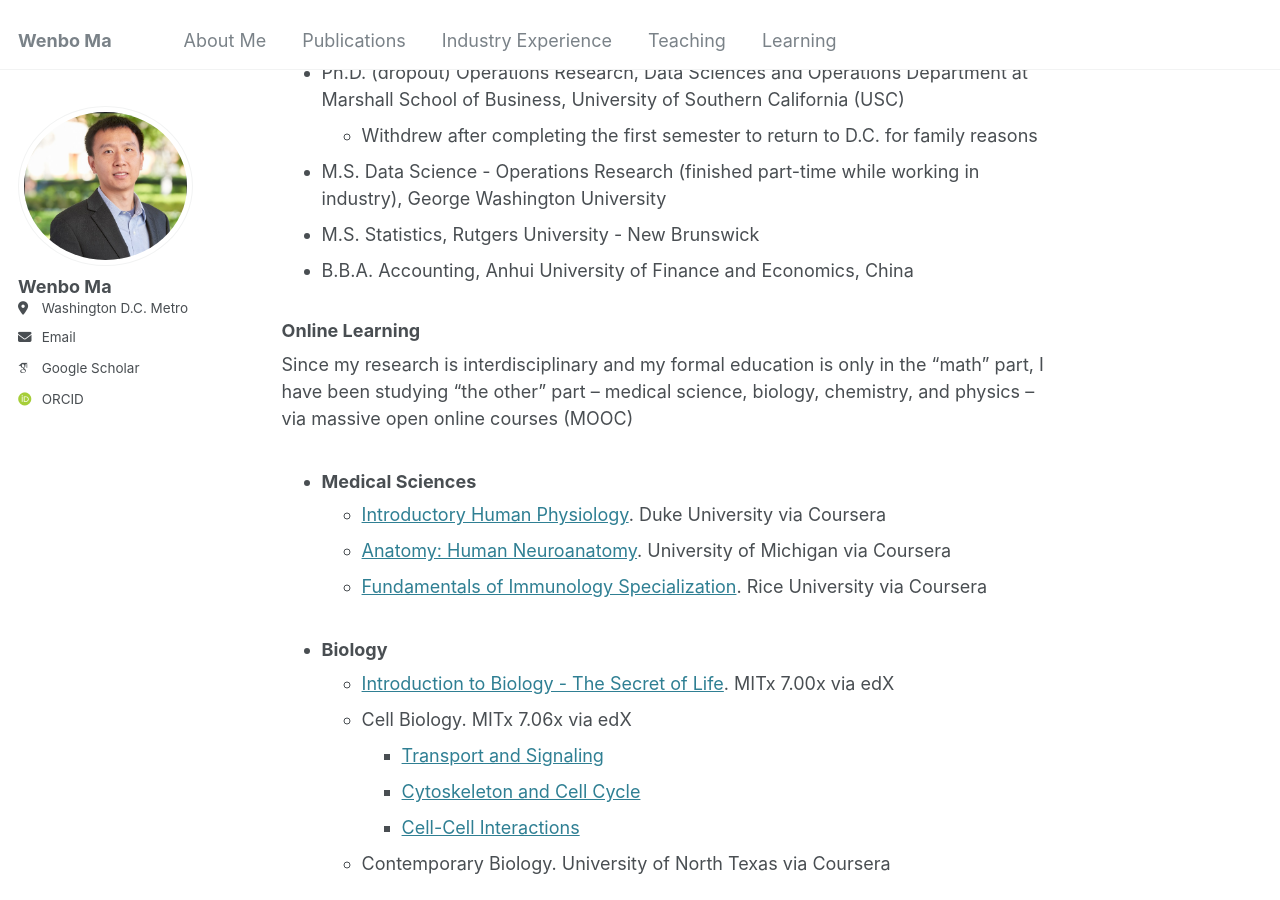
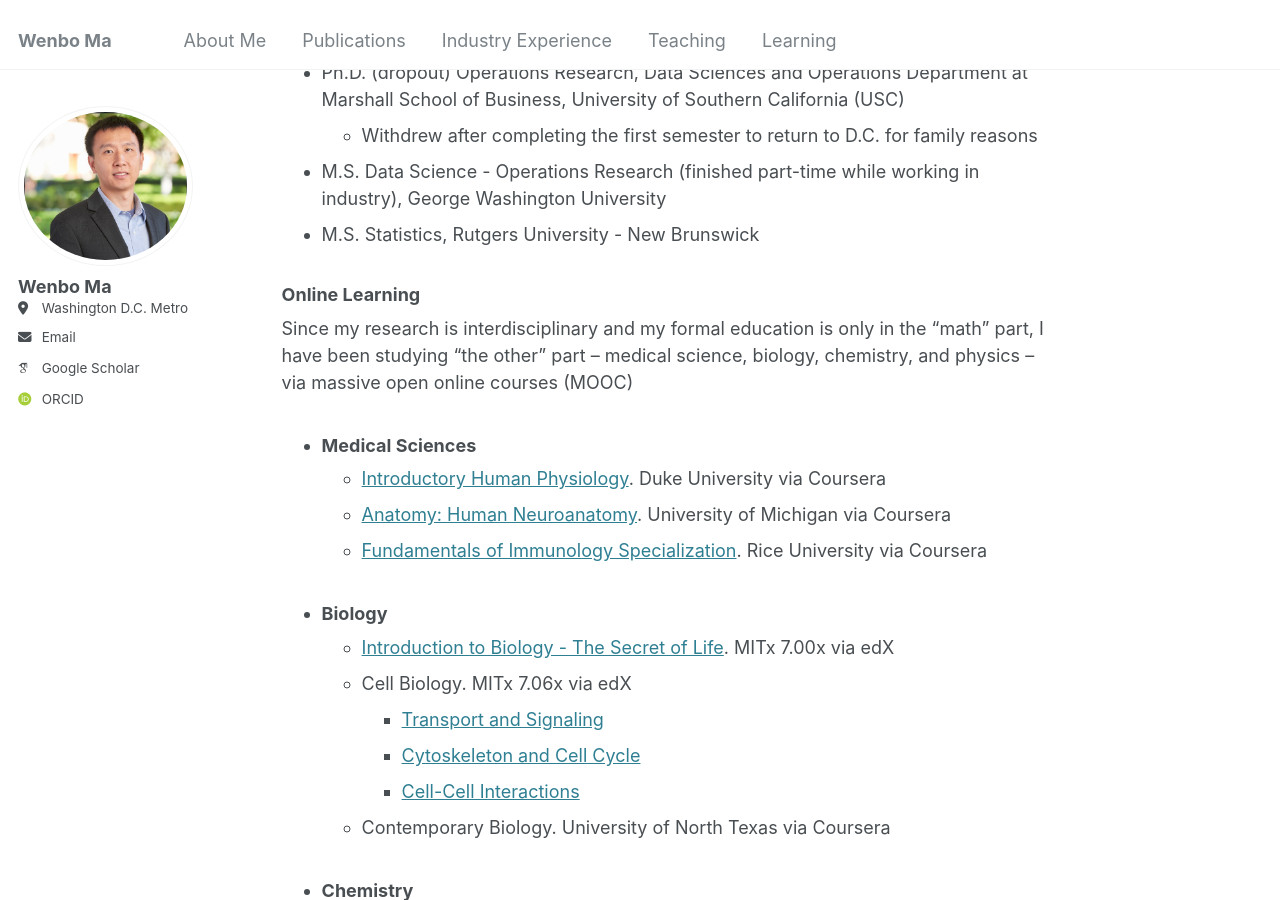
Before and after one commit to wenbo5565/wenbo5565.github.io, a Jekyll site: the page built from _pages/about.md, in a window 1280 px wide and 900 px high, scrolled down 2718 px. Built offline with Jekyll 4.4.1, drawn with Linux system fonts in a browser that asks for light colours; some web fonts are replaced.

Commit message:
Update about.md

```diff
--- a/_pages/about.md
+++ b/_pages/about.md
@@ -74,7 +74,7 @@ Outside of work, I enjoy playing and watching sports — particularly tennis, sw
   - Withdrew after completing the first semester to return to D.C. for family reasons
 - M.S. Data Science - Operations Research (finished part-time while working in industry), George Washington University
 - M.S. Statistics, Rutgers University - New Brunswick
-- B.B.A. Accounting, Anhui University of Finance and Economics, China
+
 
 ### Online Learning
 Since my research is interdisciplinary and my formal education is only in the "math" part, I have been studying "the other" part -- medical science, biology, chemistry, and physics -- via massive open online courses (MOOC)
```
